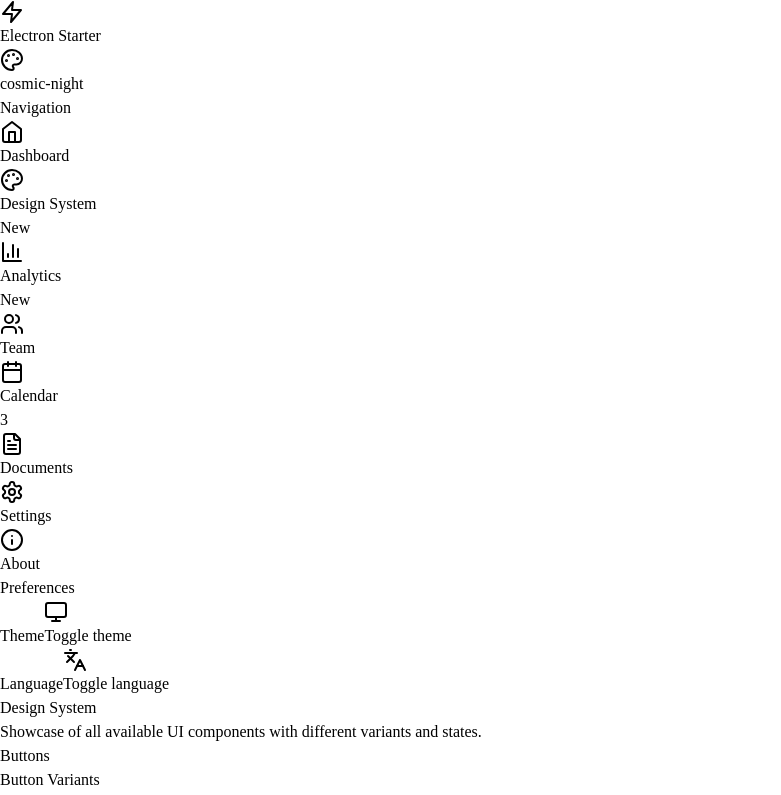
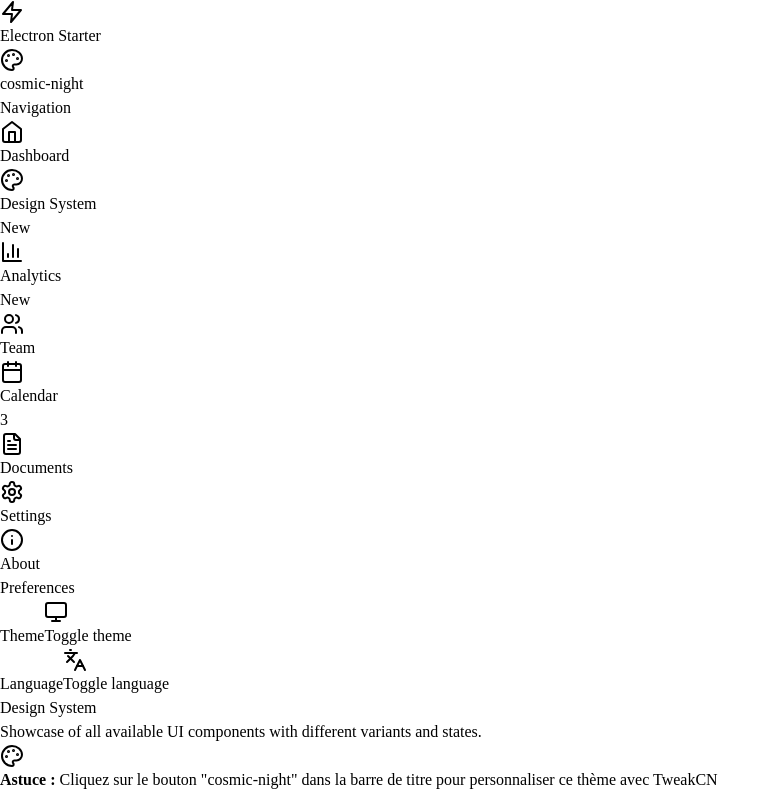
Before and after one commit to MarlBurroW/electron-starter, a React (Vite) app in the folder renderer/: page /#/design-system in a window 1280 px wide. Shown: the top 795 px of the page, without its empty margins (0-781 px from the left). Built offline with nearby package versions, Linux system fonts and the light colour scheme.

Commit message:
feat: add theme customization tip in Design System page
- Add helpful notification with TweakCN link
- Improve developer experience and discoverability
- Visual integration with primary color theme

```diff
--- a/renderer/src/pages/DesignSystem.tsx
+++ b/renderer/src/pages/DesignSystem.tsx
@@ -11,6 +11,7 @@ import {
   Heart,
   Mail,
   MessageSquare,
+  Palette,
   Plus,
   Settings,
   Star,
@@ -38,6 +39,20 @@ export default function DesignSystem() {
         <p className="text-muted-foreground">
           Showcase of all available UI components with different variants and states.
         </p>
+        <div className="flex items-center gap-2 p-3 bg-primary/10 border border-primary/20 rounded-lg">
+          <Palette className="h-4 w-4 text-primary" />
+          <p className="text-sm">
+            <strong>Astuce :</strong> Cliquez sur le bouton "cosmic-night" dans la barre de titre pour personnaliser ce thème avec{' '}
+            <a
+              href="https://tweakcn.com/editor/theme"
+              target="_blank"
+              rel="noopener noreferrer"
+              className="text-primary hover:underline"
+            >
+              TweakCN
+            </a>
+          </p>
+        </div>
       </div>
 
       {/* Buttons */}
```
